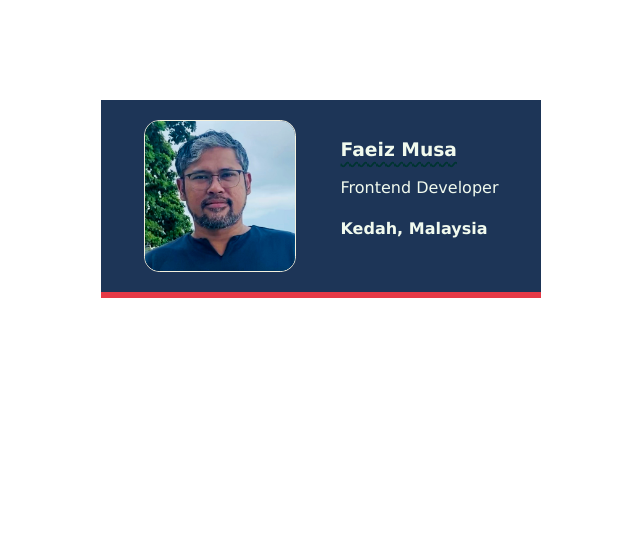
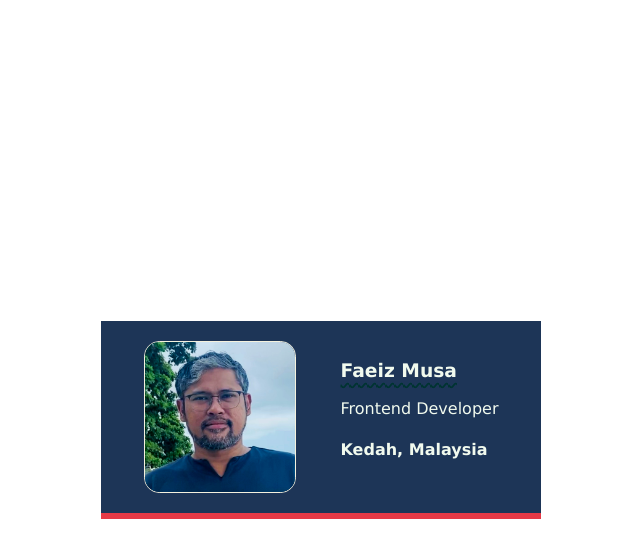
Before and after one commit to faeizmusa/name-card, a website built with Vite: page index.html in a window 1280 px wide. Shown: the whole page, without its empty margins (319-959 px from the left). Built offline with nearby package versions, Linux system fonts and the light colour scheme.

Commit message:
add container

```diff
--- a/index.html
+++ b/index.html
@@ -3,13 +3,15 @@
     <link rel="stylesheet" href="styles.css" />
   </head>
   <body>
+    <div class="container">
       <div class="card">
-            <img class="avatar" src="images/faeiz-potrait.jpg">
-            <div >
+        <img class="avatar" src="images/faeiz-potrait.jpg" />
+        <div>
           <h3>Faeiz Musa</h3>
           <p>Frontend Developer</p>
           <h4>Kedah, Malaysia</h4>
         </div>
       </div>
+    </div>
   </body>
 </html>
--- a/styles.css
+++ b/styles.css
@@ -16,7 +16,6 @@ body {
 
 .card {
   width: 400px;
-  margin: 100px auto;
   padding: 20px;
   display: flex;
   justify-content: space-around;
@@ -39,14 +38,9 @@ h3 {
   text-underline-offset: 5px;
 }
 
-/*
-Stretch goals:
-Find other ways you can personalize
-the design of your business card, e.g.:
-- change the border(s)
-- add border radius
-- shuffle the layout
-- shadows        🤯
-- hover effects  🤯🤯
-- animations     🤯🤯🤯
-*/
+.container {
+  display: flex;
+  align-items: center; /* Vertically centers the content */
+  justify-content: center; /* Horizontally centers the content (optional) */
+  height: 100vh; /* Example: make container fill viewport height */
+}
```
Lines whose indentation alone changed are shown as unchanged.
